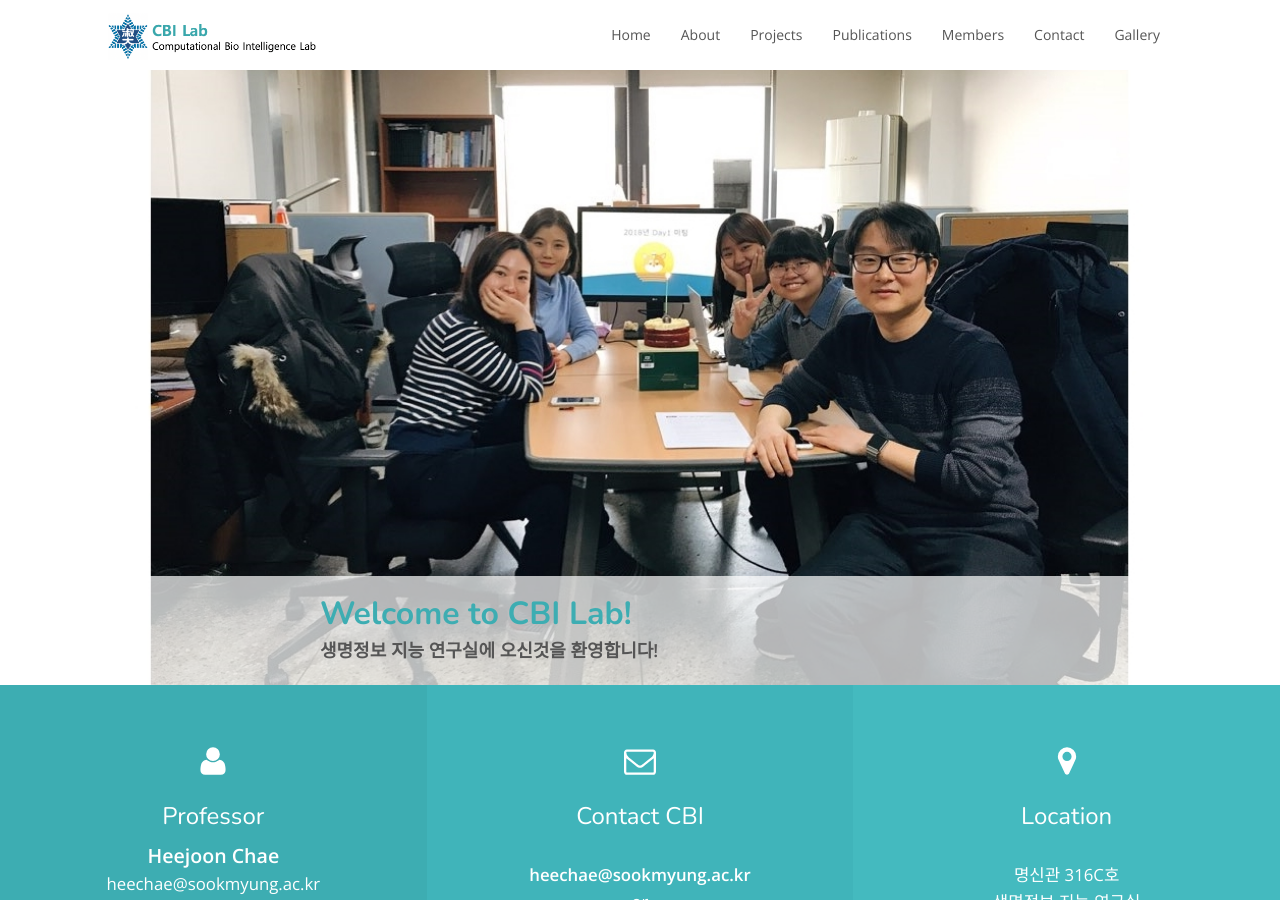
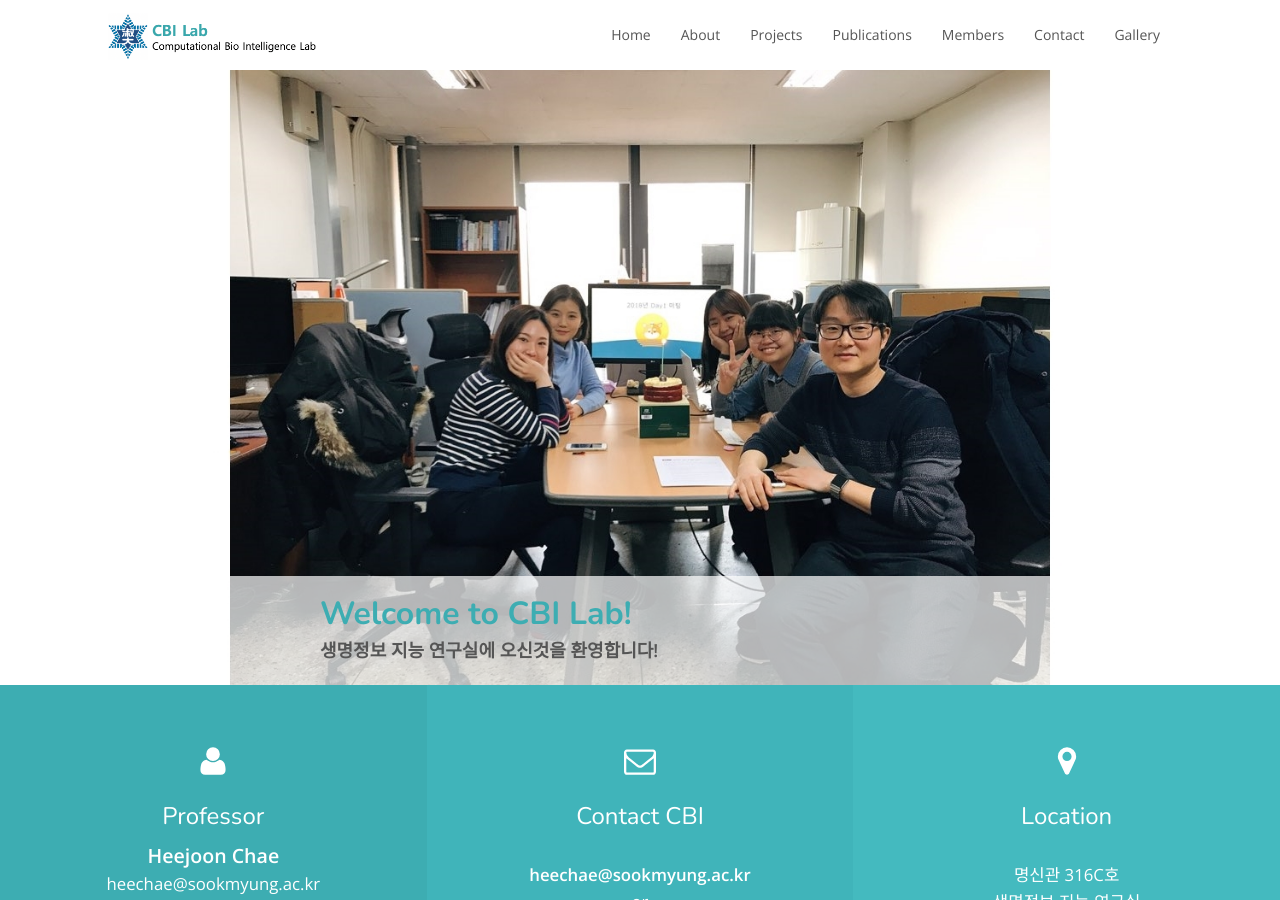
Before and after one commit to cbi-bioinfo/cbi-bioinfo.github.io_old, a Jekyll site: the page built from index.html, in a window 1280 px wide and 900 px high. Built offline with Jekyll 4.4.1, drawn with Linux system fonts in a browser that asks for light colours; nearby versions of some CDN libraries.

Commit message:
update index.html for laptop

```diff
--- a/_config.yml
+++ b/_config.yml
@@ -8,7 +8,7 @@
 
 # Hero
 hero:
-    hero_img: c3.jpg #day1_2018_7.jpg #day1_2018_5.jpg #day1_2018_4.jpg #test3.jpg #img/bioinfo.png
+    hero_img: day1_2018_7.jpg #day1_2018_5.jpg #day1_2018_4.jpg #test3.jpg #img/bioinfo.png
     hero_title: Welcome to CBI Lab!
     hero_description: 생명정보 지능 연구실에 오신것을 환영합니다!
 
```
Also changed, not shown: 2 other files.
